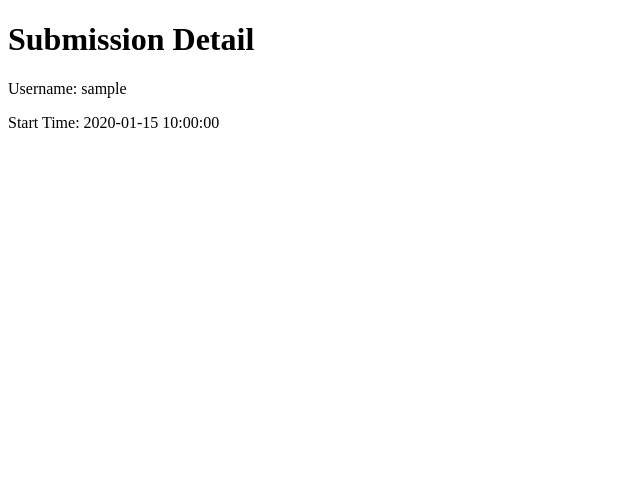
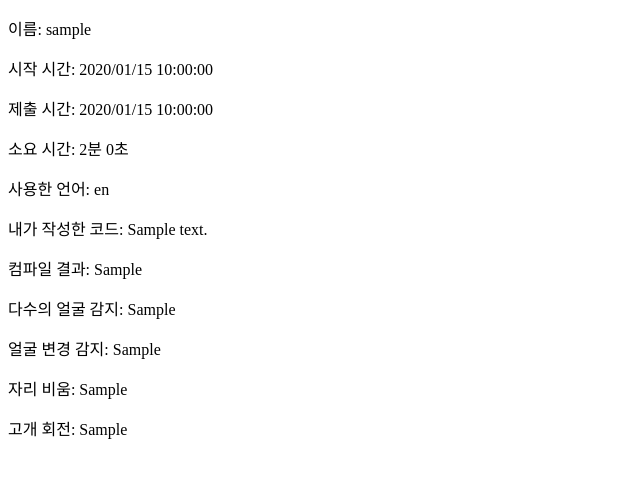
Before and after one commit to jaeyeonkk/tracking, a Flask app: template app/templates/submission_detail.html in a window 1280 px wide. Shown: the top 478 px of the page, without its empty margins (0-640 px from the left). Run offline with Flask 3, Linux system fonts and the light colour scheme; the template is opened without the code that fills it: most values are stand-ins (such as "Sample title", 1, 10 or a date in 2020); parts of the project's set-up code (start-up, migrations or seed data) failed here and were passed over.

Commit message:
상세보기 페이지(submission_detail.html) 추가

```diff
--- a/app/templates/submission_detail.html
+++ b/app/templates/submission_detail.html
@@ -1,14 +1,22 @@
 <!DOCTYPE html>
 <html lang="en">
 <head>
-  <!-- 헤더 정보 -->
+    <title>{{ question_name }} - {{ username }} - {{ submission.start_time.strftime('%m/%d') }}</title>
 </head>
 <body>
-  <h1>Submission Detail</h1>
   <div>
-    <p>Username: {{ submission.username }}</p>  <!-- 예시 필드 -->
-    <p>Start Time: {{ submission.start_time }}</p>
-    <!-- 추가적인 세부 정보 표시 -->
+    <p>이름: {{ username }}</p>
+    <p>시작 시간: {{ submission.start_time.strftime('%Y/%m/%d %H:%M:%S') }}</p>
+    <p>제출 시간: {{ submission.submission_time.strftime('%Y/%m/%d %H:%M:%S') }}</p>
+    <p>소요 시간: {{ time_taken[0] }}분 {{ time_taken[1] }}초</p>
+    <P>사용한 언어: {{ submission.language}}</P>
+    <P>내가 작성한 코드: {{ submission.code_content}}</P>
+    <P>컴파일 결과: {{ submission.compile_result}}</P>
+    <P>다수의 얼굴 감지: {{ submission.face_many}}</P>
+    <P>얼굴 변경 감지: {{ submission.face_change}}</P>
+    <P>자리 비움: {{ submission.face_empty}}</P>
+    <P>고개 회전: {{ submission.head_rotation}}</P>
+
   </div>
 </body>
 </html>
```
Also changed, not shown: app/dashboard.py (+15 -20 lines).
